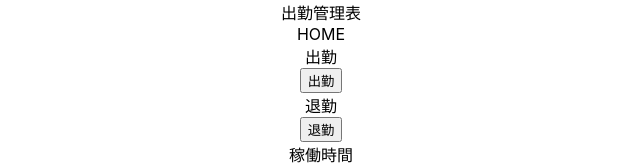
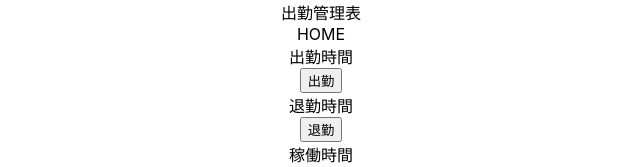
Before and after one commit to Ryota-01/attendance_app, a React (Create React App) app: page / in a window 1280 px wide. Shown: the top 167 px of the page, without its empty margins (319-959 px from the left). Built offline with nearby package versions, Linux system fonts and the light colour scheme.

Commit message:
勤怠入力画面の編集

```diff
--- a/src/common/AttendanceInput.js
+++ b/src/common/AttendanceInput.js
@@ -3,9 +3,9 @@ import React from 'react'
 export default function AttendanceInput() {
   return (
     <div>
-     <div>出勤</div>
+     <div>出勤時間</div>
      <input type="button" value="出勤" />
-     <div>退勤</div>
+     <div>退勤時間</div>
      <input type="button" value="退勤" />
      <div>稼働時間</div>
      <div>備考</div>
```
